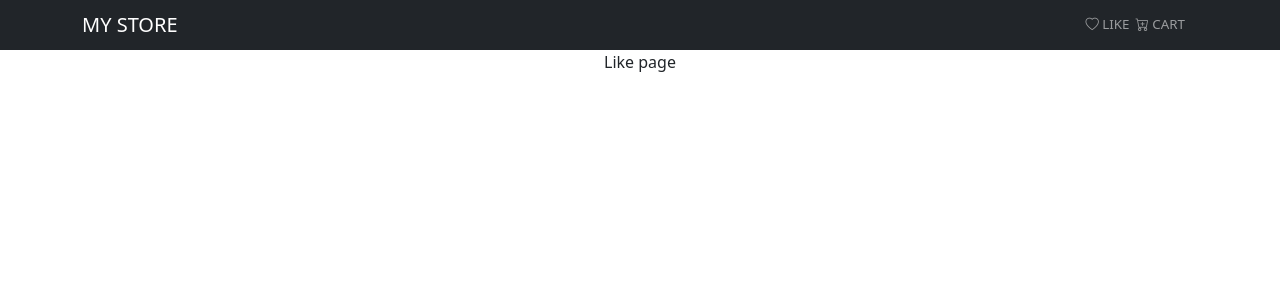
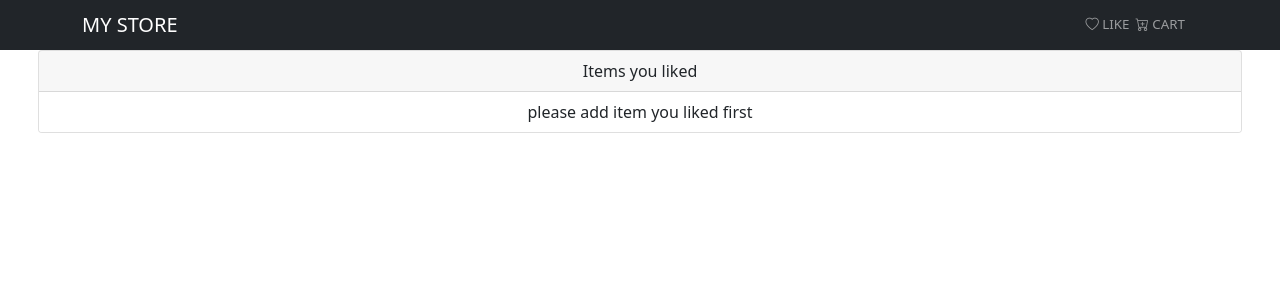
Before and after one commit to isle88/react-mystore, a React (Create React App) app: page /like in a window 1280 px wide. Shown: the top 300 px of the page. Built offline with nearby package versions, Linux system fonts and the light colour scheme.

Commit message:
update rendering

```diff
--- a/src/components/Like.jsx
+++ b/src/components/Like.jsx
@@ -1,14 +1,47 @@
-import React, { useContext, useState } from "react";
-import { CartContext } from '../contexts/CartContext';
-import { LikeContext } from '../contexts/LikeContext';
+import React, { useContext, useEffect, useState } from "react";
+import { Card, ListGroup } from "react-bootstrap";
+import { LikeContext } from "../contexts/LikeContext";
 
 const Like = () => {
   const { liked, setLiked } = useContext(LikeContext);
-  const { cart, setCart } = useContext(CartContext);
+  const [isLoaded, setIsLoaded] = useState(false);
+
+  useEffect(() => {
+    if (liked.length) {
+      setIsLoaded(true);
+    }
+  },[liked.length]);
 
   return (
     <div className="div">
-      <p>Like page</p>
+      <>
+        {isLoaded ? (
+          <>
+            <Card>
+              <Card.Header>Items you liked</Card.Header>
+              <ListGroup variant="flush">
+                {[...liked].map((product) => {
+                  return (
+                    <ListGroup.Item>
+                      {product.title}
+                      <br />£ {product.price}
+                    </ListGroup.Item>
+                  );
+                })}
+              </ListGroup>
+            </Card>
+          </>
+        ) : (
+          <>
+            <Card>
+              <Card.Header>Items you liked</Card.Header>
+              <ListGroup variant="flush">
+                <ListGroup.Item>please add item you liked first</ListGroup.Item>
+              </ListGroup>
+            </Card>
+          </>
+        )}
+      </>
     </div>
   );
 };
```
